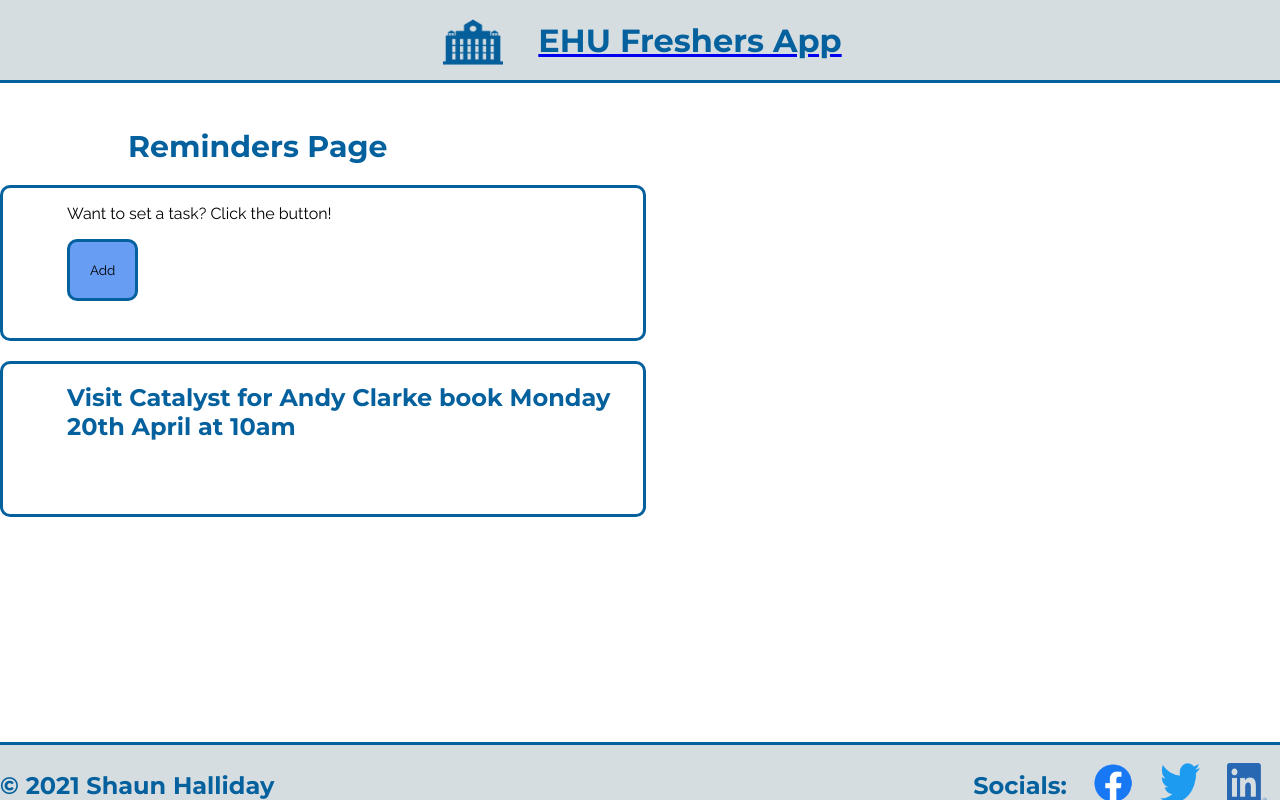
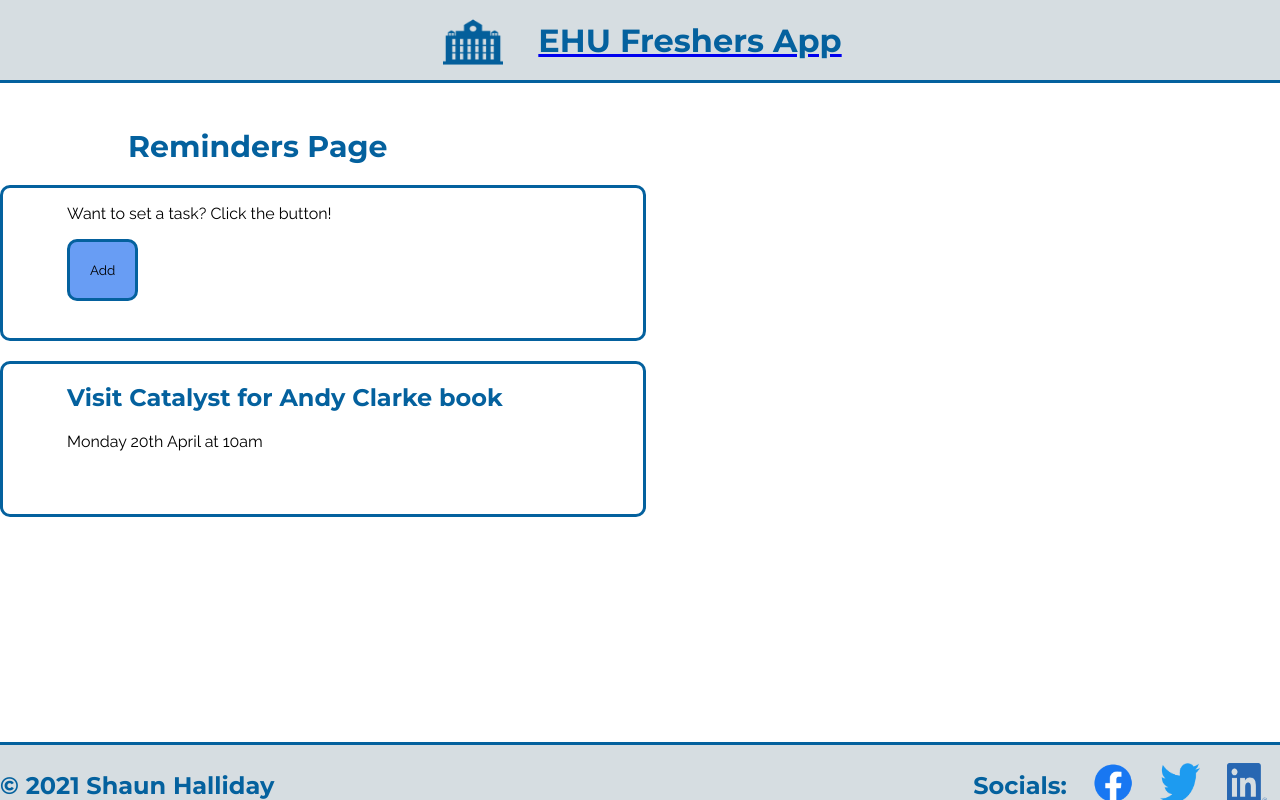
Before and after one commit to smolCat1512/React-Freshers-App, a React (Create React App) app: page /calendar in a window 1280 px wide. Built offline with nearby package versions, Linux system fonts and the light colour scheme.

Commit message:
Installed react icons as want a delete button for each task, also reverted back to in app data for now and will revert to json once possible

```diff
--- /dev/null
+++ b/src/components/task.js
@@ -0,0 +1,12 @@
+import React from 'react'
+
+const Task = ({ task }) => {
+    return (
+        <div className="task">
+            <h2>{task.text}</h2>
+            <p>{task.day}</p>
+        </div>
+    )
+}
+
+export default Task
--- a/src/components/tasks.js
+++ b/src/components/tasks.js
@@ -1,5 +1,7 @@
 import React from 'react'
-import { useState, useEffect } from 'react'
+// import { useState, useEffect } from 'react'
+import Task from '../components/task'
+
 
 const Tasks = ({ tasks }) => {
 
@@ -21,9 +23,9 @@ const Tasks = ({ tasks }) => {
     // }
 
     return (
-        <div className="task">
+        <div>
           {tasks.map((task) => (
-          <h2>{task.text + ' ' + task.day}</h2>
+              <Task key={task.id} task={task}/>
           ))}
         </div>
     )
```
